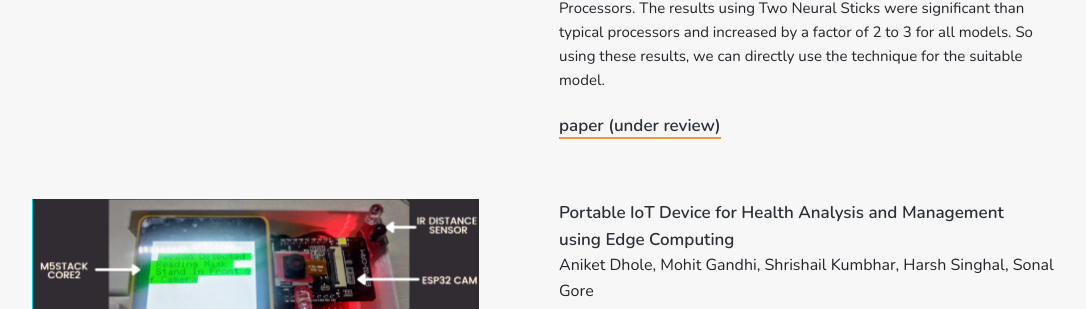
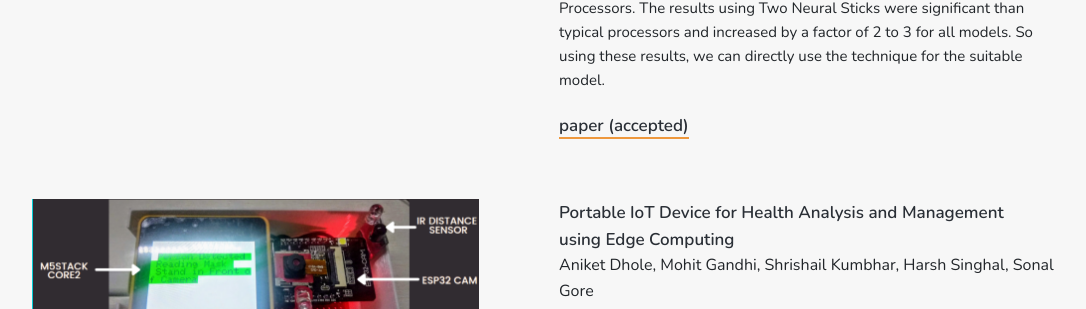
Before and after one commit to aniketdhole07/web, a Jekyll site: the page built from index.html, in a window 1280 px wide and 900 px high, scrolled down 1976 px. Shown: the part 146-455 px from the top of the window, without its empty margins (96-1182 px from the left). Built offline with Jekyll 4.4.1, drawn with Linux system fonts in a browser that asks for light colours; nearby versions of some CDN libraries; the list of posts is cut into pages by our own code.

Commit message:
Update parallel.md

```diff
--- a/_research/parallel.md
+++ b/_research/parallel.md
@@ -6,7 +6,7 @@
 author: Aniket Dhole, Mohit Gandhi, Shrishail Kumbhar
 conference: Springer- International conference on Emerging trends and Innovations in ICT (ICEI)
 excerpt: Nowadays, running computer vision models on embedded devices like Raspberry Pi and Nvidia Jetson has become ubiquitous. But the main issue is the limited performance on these devices due to smaller CPUs and power factors. To solve this, we have proposed research on various parallel processing techniques to get complete optimal performance of computer vision models like GoogleNet, Squeezenet, and Mobilenet on a Raspberry Pi using OpenVino Toolkit. We tested and compared these models' interpretation on factors like CPU, RAM Utilization, and Inference Time using Two Neural Compute Sticks and analyzed it on different Intel Processors. The results using Two Neural Sticks were significant than typical processors and increased by a factor of 2 to 3 for all models. So using these results, we can directly use the technique for the suitable model.
-paper_text: [paper (under review)]
+paper_text: [paper (accepted)]
 paper_url: https://www.icei-pict.org/author.html#callforpaper
 award:
 ---
```
